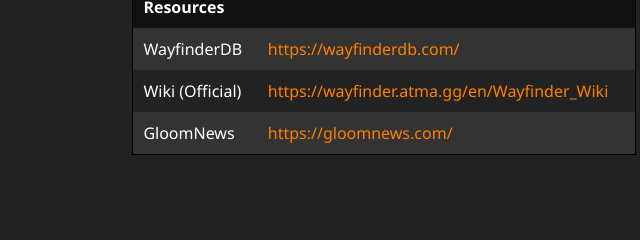
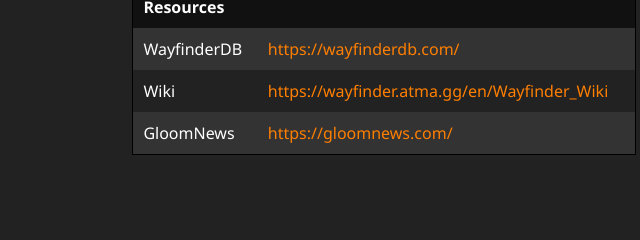
Before and after one commit to emilios-c/wayfinderresources, a plain HTML site: page index.html in a window 1280 px wide. Shown: the part 455-695 px from the top of the page, 84-724 px from the left. Drawn offline with Linux system fonts and the light colour scheme.

Commit message:
remove official from wiki

```diff
--- a/index.html
+++ b/index.html
@@ -140,7 +140,7 @@
             <table>
                 <tr><th>Resources</th><th></th></tr>
                 <tr><td>WayfinderDB</td><td><a href="https://wayfinderdb.com/" target="_blank">https://wayfinderdb.com/</a></td></tr>
-                <tr><td>Wiki (Official)</td><td><a href="https://wayfinder.atma.gg/en/Wayfinder_Wiki" target="_blank">https://wayfinder.atma.gg/en/Wayfinder_Wiki</a></td></tr>
+                <tr><td>Wiki</td><td><a href="https://wayfinder.atma.gg/en/Wayfinder_Wiki" target="_blank">https://wayfinder.atma.gg/en/Wayfinder_Wiki</a></td></tr>
                 <tr><td>GloomNews</td><td><a href="https://gloomnews.com/" target="_blank">https://gloomnews.com/</a></td></tr>
             </table>
         </div>
```
